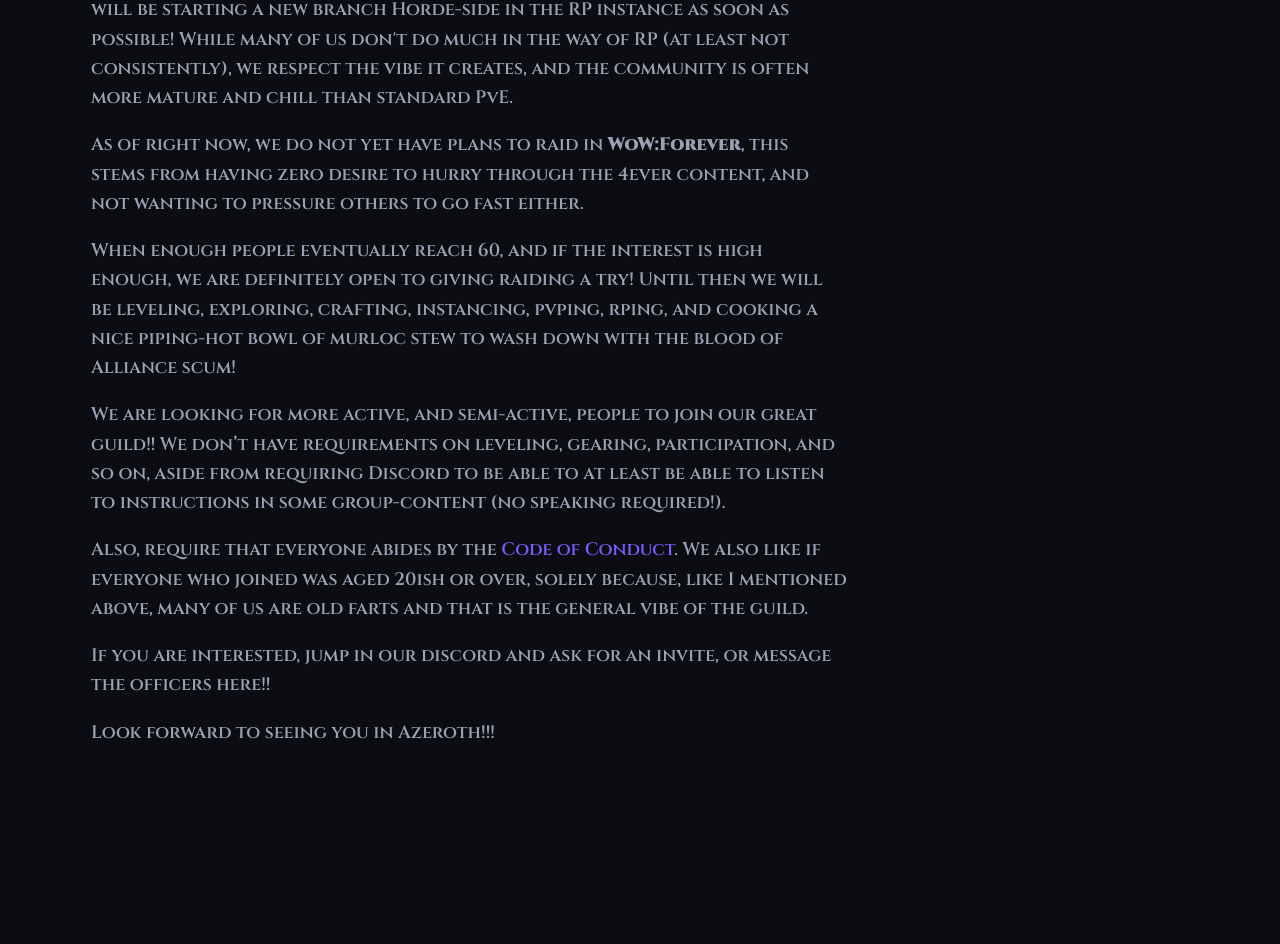
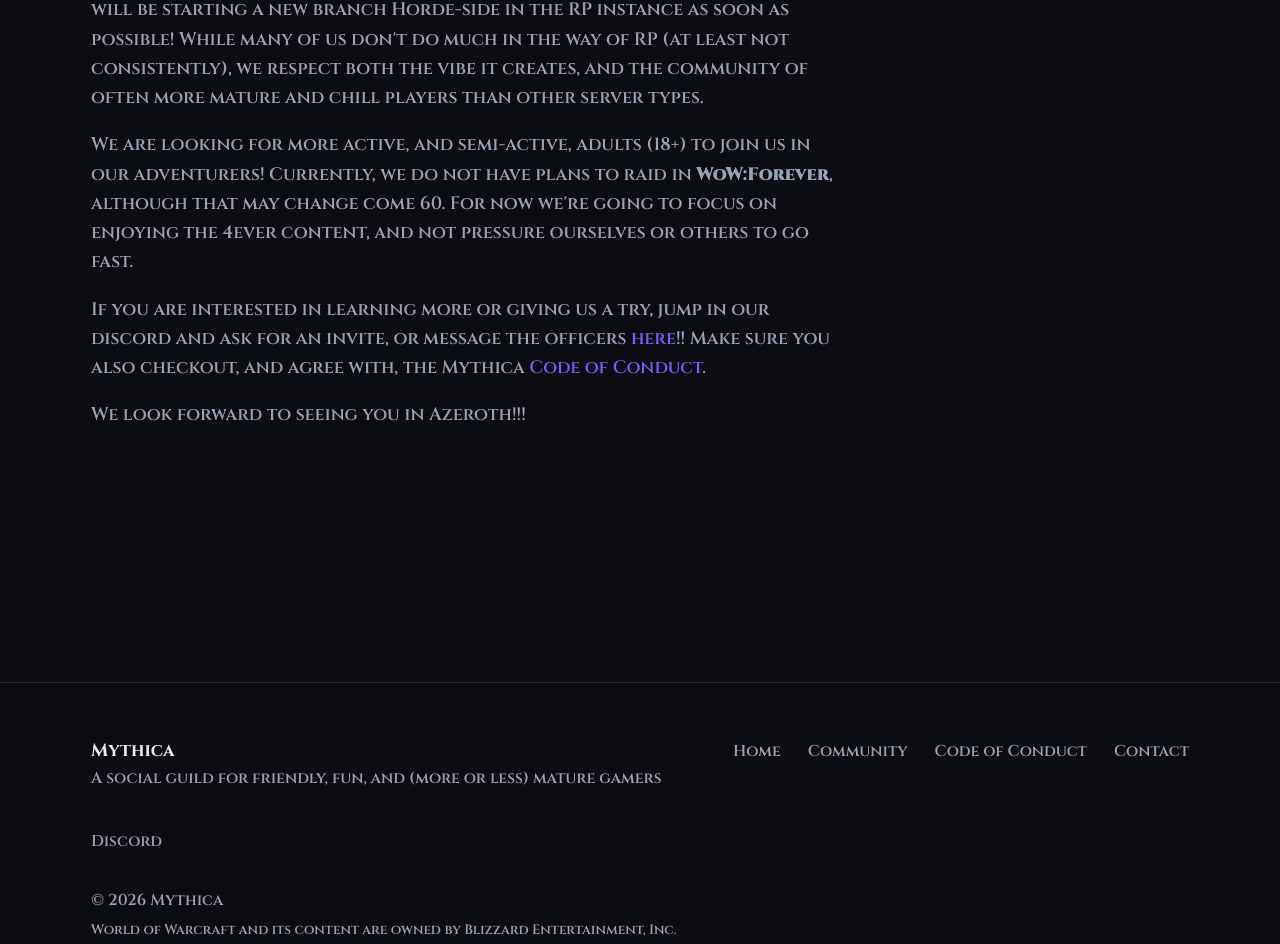
Before and after one commit to jarmbrust/mythica-games, a Next.js app in the folder frontend/: page / in a window 1280 px wide. Shown: the part 1053-1997 px from the top of the page. Built offline with nearby package versions, Linux system fonts and the light colour scheme; no server answers.

Commit message:
edited text

```diff
--- a/frontend/src/content/home.ts
+++ b/frontend/src/content/home.ts
@@ -3,19 +3,12 @@
   heroSecondaryCta: 'Explore the Community',
   aboutEyebrow: 'About',
   aboutTitle: 'Welcome to Mythica!',
-  // Paragraphs support inline conventions: **text** renders bold;
-  // [label](/path) renders a link (internal paths use next/link).
   aboutParagraphs: [
     "Mythica is a guild and community of relatively older folks who play WoW to socialize, have fun, level, run instances, and so on. We have existed on Wyrmrest Accord Retail since before the launch of Dragonflight, although the founders, and many members, have played this game for well over a decade. As a guild in Retail we've done a variety of content, including achieving AOTC most seasons since DF.",
     "While the Retail chapter exists and has active players, we've paused raiding in Retail for the foreseeable future as most of us have grown tired of the content.",
-    "Many of us are excited about the pending release of **WoW:Forever**! Mythica will be starting a new branch Horde-side in the RP instance as soon as possible! While many of us don't do much in the way of RP (at least not consistently), we respect the vibe it creates, and the community is often more mature and chill than standard PvE.",
-    'As of right now, we do not yet have plans to raid in **WoW:Forever**, this stems from having zero desire to hurry through the 4ever content, and not wanting to pressure others to go fast either.',
-    'When enough people eventually reach 60, and if the interest is high enough, we are definitely open to giving raiding a try! Until then we will be leveling, exploring, crafting, instancing, pvping, rping, and cooking a nice piping-hot bowl of murloc stew to wash down with the blood of Alliance scum!',
-    'We are looking for more active, and semi-active, people to join our great guild!! We don’t have requirements on leveling, gearing, participation, and so on, aside from requiring Discord to be able to at least be able to listen to instructions in some group-content (no speaking required!).',
-    'Also, require that everyone abides by the [Code of Conduct](/rules). We also like if everyone who joined was aged 20ish or over, solely because, like I mentioned above, many of us are old farts and that is the general vibe of the guild.',
-    'If you are interested, jump in our discord and ask for an invite, or message the officers here!!',
-    'Look forward to seeing you in Azeroth!!!',
+    "Many of us are excited about the pending release of **WoW:Forever**! Mythica will be starting a new branch Horde-side in the RP instance as soon as possible! While many of us don't do much in the way of RP (at least not consistently), we respect both the vibe it creates, and the community of often more mature and chill players than other server types.",
+    'We are looking for more active, and semi-active, adults (18+) to join us in our adventurers! Currently, we do not have plans to raid in **WoW:Forever**, although that may change come 60. For now we\'re going to focus on enjoying the 4ever content, and not pressure ourselves or others to go fast.',
+    'If you are interested in learning more or giving us a try, jump in our discord and ask for an invite, or message the officers [here](/contact)!! Make sure you also checkout, and agree with, the Mythica [Code of Conduct](/rules).',
+    'We look forward to seeing you in Azeroth!!!',
   ],
-  // closingTitle: 'Interested in giving our guild a try?',
-  // closingBody: 'Contact us via this website, or join our Discord!',
 } as const;
```
Also changed, not shown: 1 other file (tests, documents, lock files or other folders).
